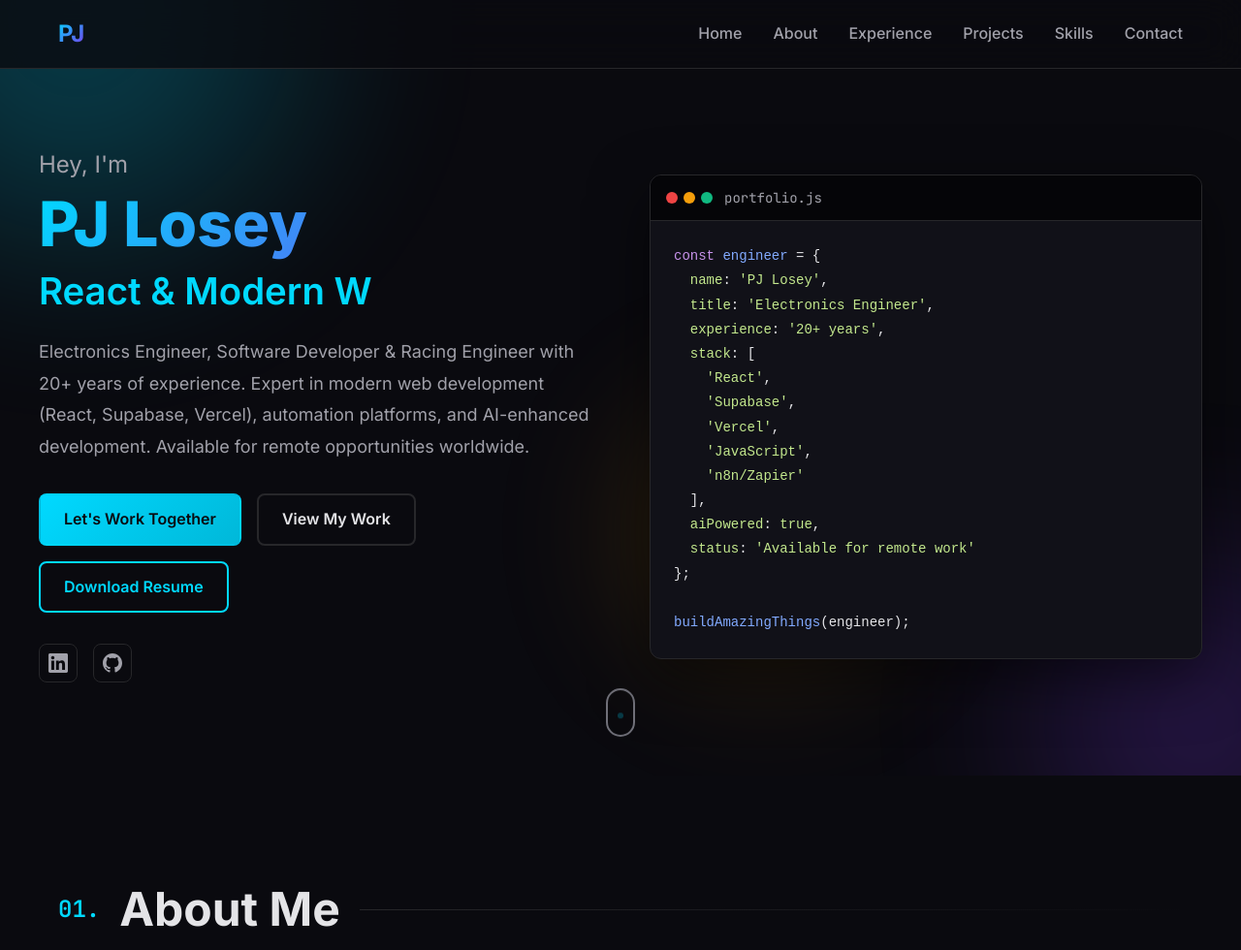
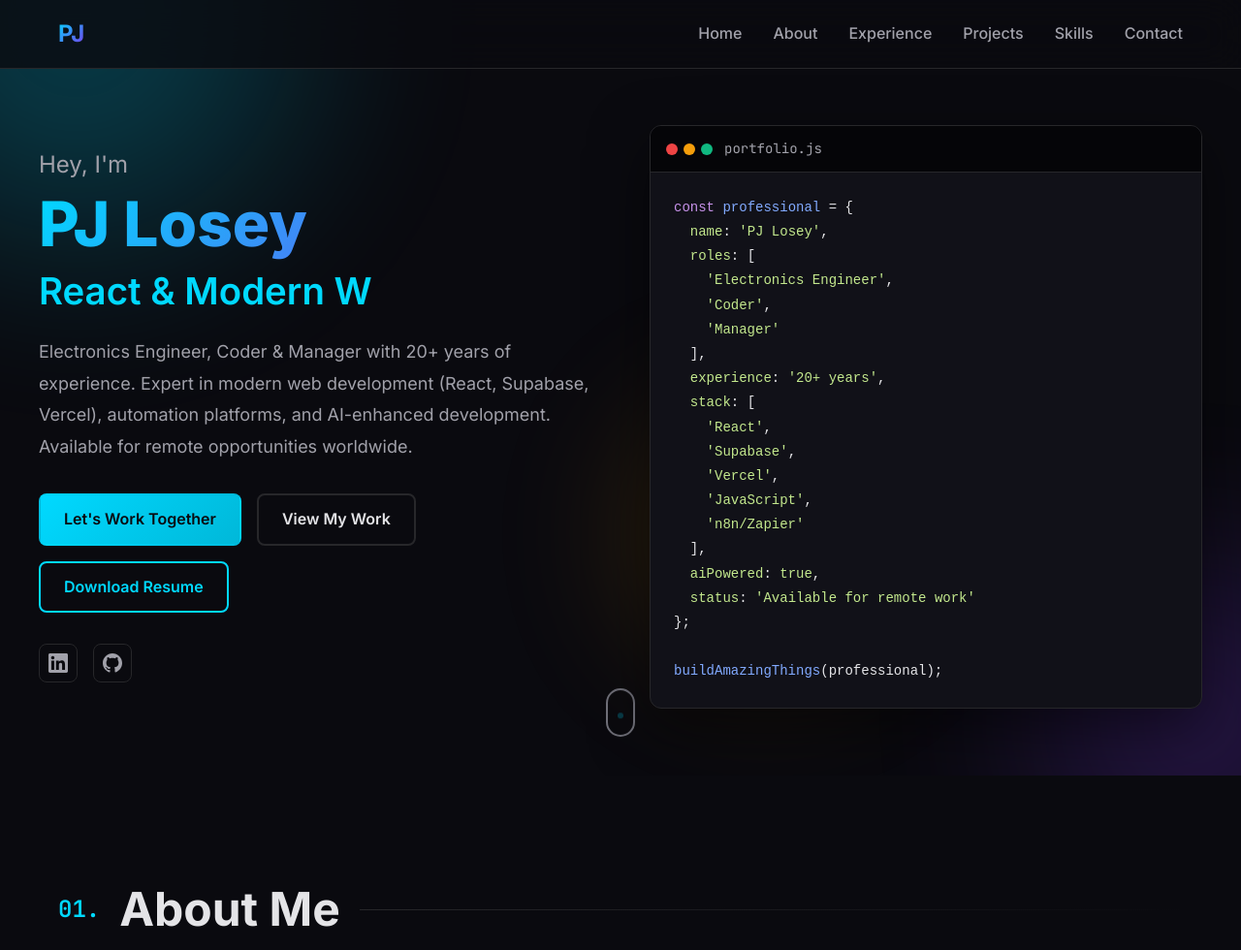
Before and after one commit to loseyco/resume, a website: page index.html in a window 1280 px wide. Shown: the top 980 px of the page at 97% size. Drawn offline with Linux system fonts and the light colour scheme.

Commit message:
Update hero section to match 'Electronics Engineer, Coder, Manager' branding

```diff
--- a/index.html
+++ b/index.html
@@ -66,7 +66,7 @@
                     </span>
                 </h1>
                 <p class="hero-description">
-                    Electronics Engineer, Software Developer & Racing Engineer with 20+ years of experience.
+                    Electronics Engineer, Coder & Manager with 20+ years of experience.
                     Expert in modern web development (React, Supabase, Vercel), automation platforms, and
                     AI-enhanced development. Available for remote opportunities worldwide.
                 </p>
@@ -99,9 +99,13 @@
                         <div class="code-title">portfolio.js</div>
                     </div>
                     <div class="code-content">
-                        <pre><code><span class="code-keyword">const</span> <span class="code-var">engineer</span> = {
+                        <pre><code><span class="code-keyword">const</span> <span class="code-var">professional</span> = {
   <span class="code-property">name</span>: <span class="code-string">'PJ Losey'</span>,
-  <span class="code-property">title</span>: <span class="code-string">'Electronics Engineer'</span>,
+  <span class="code-property">roles</span>: [
+    <span class="code-string">'Electronics Engineer'</span>,
+    <span class="code-string">'Coder'</span>,
+    <span class="code-string">'Manager'</span>
+  ],
   <span class="code-property">experience</span>: <span class="code-string">'20+ years'</span>,
   <span class="code-property">stack</span>: [
     <span class="code-string">'React'</span>,
@@ -114,7 +118,7 @@
   <span class="code-property">status</span>: <span class="code-string">'Available for remote work'</span>
 };
 
-<span class="code-function">buildAmazingThings</span>(engineer);</code></pre>
+<span class="code-function">buildAmazingThings</span>(professional);</code></pre>
                     </div>
                 </div>
             </div>
```
